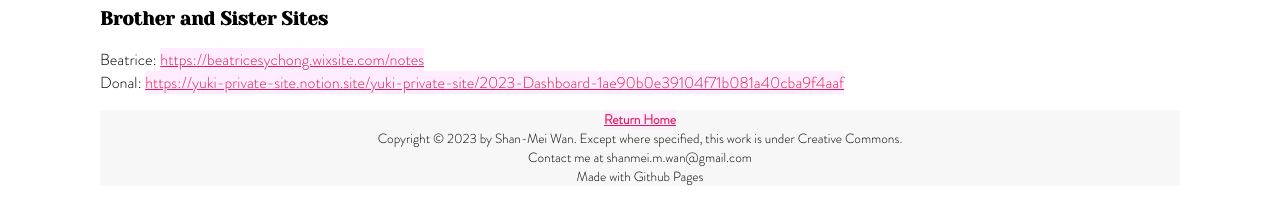
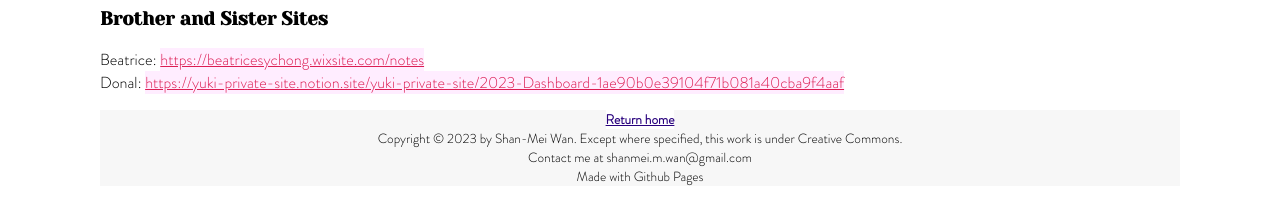
Before and after one commit to Shan-Mei/shanmeis-notes, a Jekyll site: the page built from index.md, in a window 1280 px wide. Shown: the part 943-1142 px from the top of the page. Built offline with Jekyll 4.4.1, drawn with Linux system fonts in a browser that asks for light colours; our own code applies the rules of GitHub Pages for plain Markdown files.

Commit message:
commit
sobbign

```diff
--- a/_layouts/default.html
+++ b/_layouts/default.html
@@ -24,5 +24,5 @@
 <body>
   <img src="/shanmeis-notes/assets/Notes logo.png" width="100">
   {{ content }}
-  <p><div class="footer"><span class="home"><a href="https://shan-mei.github.io/shanmeis-notes/">Return Home</span></a><br>Copyright © 2023 by Shan-Mei Wan. Except where specified, this work is under Creative Commons.<br>Contact me at shanmei.m.wan@gmail.com<br>Made with Github Pages</div></p>
+  <p><div class="footer"><a href="https://shan-mei.github.io/shanmeis-notes/" class="home">Return home</a><br>Copyright © 2023 by Shan-Mei Wan. Except where specified, this work is under Creative Commons.<br>Contact me at shanmei.m.wan@gmail.com<br>Made with Github Pages</div></p>
 </body>
```
